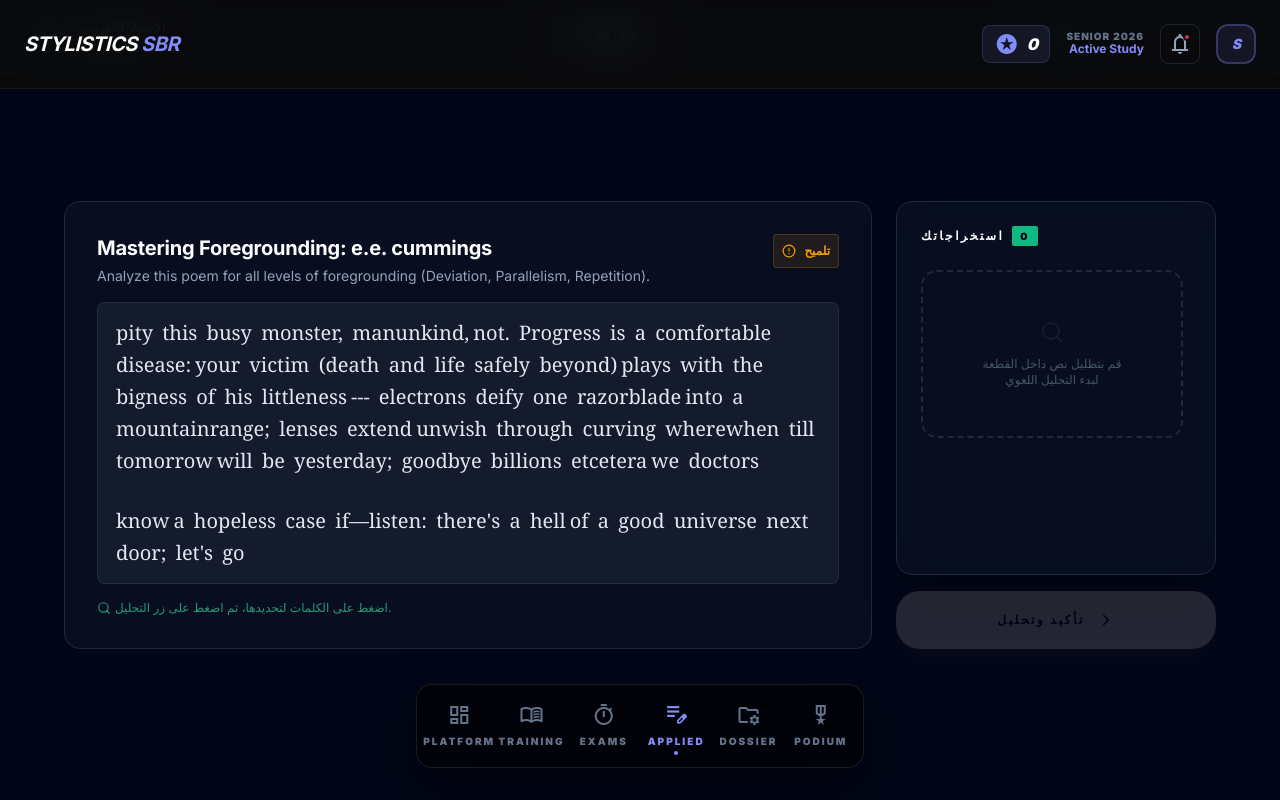
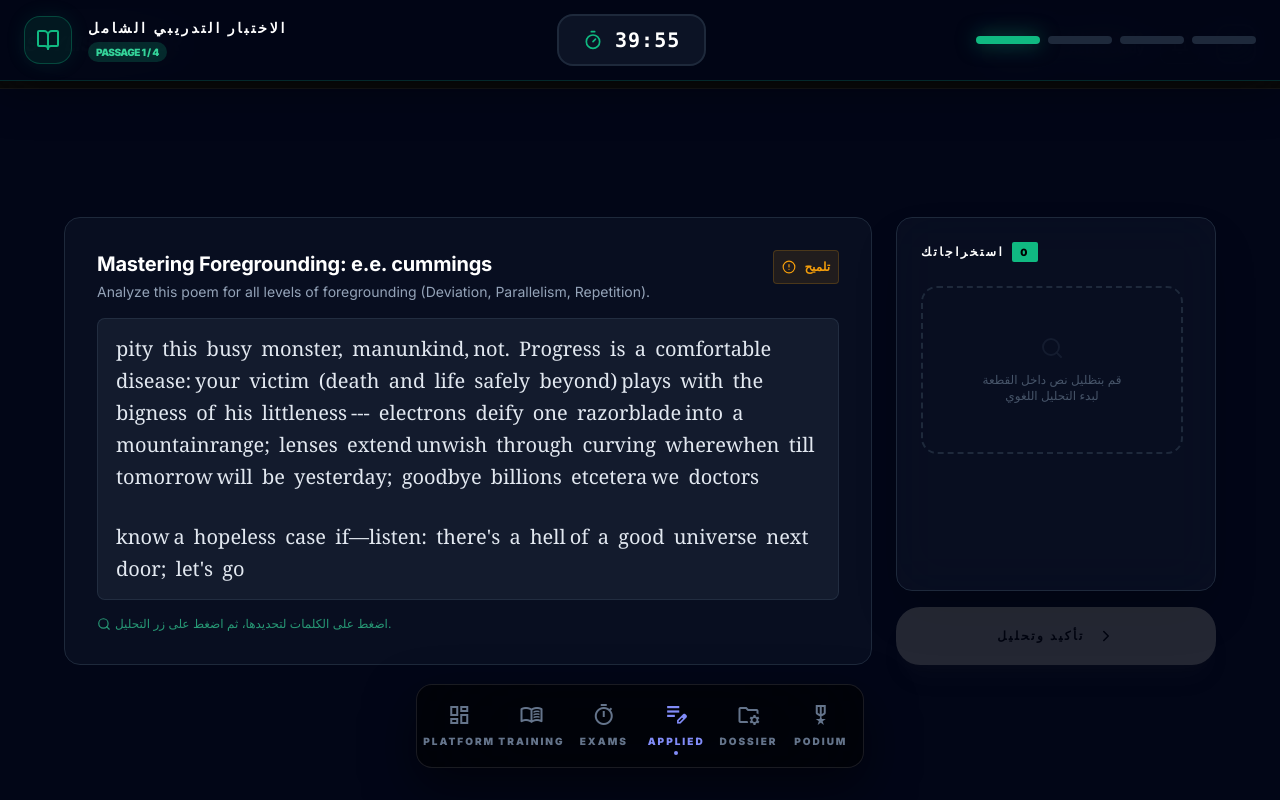
Before and after one commit to aposgda1-stack/SBR-Stylistics-platform, a Next.js app: page /mock-exam in a window 1280 px wide. Shown: the top 800 px of the page. Built offline with nearby package versions, Linux system fonts and the light colour scheme.

Commit message:
fix: force exam header over global navbar

```diff
--- a/app/mock-exam/page.js
+++ b/app/mock-exam/page.js
@@ -116,37 +116,40 @@ export default function MockExamPage() {
 
   return (
     <div className="min-h-screen bg-[#020617] text-slate-200">
-      <div className="fixed top-0 left-0 right-0 z-[100] bg-slate-950/90 backdrop-blur-md border-b border-slate-800 shadow-2xl">
-        <div className="max-w-7xl mx-auto px-6 py-4 flex items-center justify-between">
+      {/* FORCE COVER GLOBAL NAVBAR */}
+      <div className="fixed top-0 left-0 right-0 z-[9999] bg-slate-950/95 backdrop-blur-xl border-b border-emerald-500/20 shadow-[0_0_50px_rgba(0,0,0,0.5)]">
+        <div className="max-w-7xl mx-auto px-6 py-4 flex items-center justify-between h-20">
           <div className="flex items-center gap-4">
-            <div className="w-10 h-10 bg-emerald-500/10 rounded-xl flex items-center justify-center border border-emerald-500/20 shadow-inner">
-              <BookOpen className="text-emerald-500" size={20} />
+            <div className="w-12 h-12 bg-emerald-500/10 rounded-2xl flex items-center justify-center border border-emerald-500/30 shadow-[0_0_20px_rgba(16,185,129,0.1)]">
+              <BookOpen className="text-emerald-500" size={24} />
             </div>
             <div>
-              <h2 className="text-xs font-black text-white uppercase tracking-wider">الاختبار التدريبي</h2>
-              <p className="text-[10px] text-emerald-400 font-bold">القطعة {currentIndex + 1} من {examData.length}</p>
+              <h2 className="text-sm font-black text-white uppercase tracking-[0.2em]">الاختبار التدريبي الشامل</h2>
+              <div className="flex items-center gap-2 mt-1">
+                <span className="text-[10px] bg-emerald-500/20 text-emerald-400 px-2 py-0.5 rounded-full font-black tracking-tighter uppercase">Passage {currentIndex + 1} / {examData.length}</span>
+              </div>
             </div>
           </div>
 
-          <div className={`flex items-center gap-2 px-4 py-2 rounded-xl border-2 transition-all ${timeLeft < 300 ? 'bg-rose-500/10 border-rose-500 animate-pulse' : 'bg-slate-900 border-slate-700'}`}>
-             <Timer className={`text-slate-400 ${timeLeft < 300 ? 'text-rose-400' : ''}`} size={16} />
-             <span className={`text-sm font-black font-mono ${timeLeft < 300 ? 'text-rose-400' : 'text-white'}`}>
+          <div className={`flex items-center gap-3 px-6 py-2.5 rounded-2xl border-2 transition-all duration-500 ${timeLeft < 300 ? 'bg-rose-500/20 border-rose-500 shadow-[0_0_30px_rgba(244,63,94,0.2)]' : 'bg-slate-900/80 border-slate-800'}`}>
+             <Timer className={`${timeLeft < 300 ? 'text-rose-400 animate-pulse' : 'text-emerald-500'}`} size={20} />
+             <span className={`text-xl font-black font-mono tracking-wider ${timeLeft < 300 ? 'text-rose-400' : 'text-white'}`}>
                 {formatTime(timeLeft)}
              </span>
           </div>
 
-          <div className="hidden md:flex items-center gap-2">
+          <div className="hidden lg:flex items-center gap-2">
             {examData.map((_, i) => (
               <div
                 key={i}
-                className={`h-1.5 w-12 rounded-full transition-all duration-500 ${i === currentIndex ? 'bg-emerald-500 shadow-[0_0_10px_rgba(16,185,129,0.4)]' : i < currentIndex ? 'bg-emerald-800' : 'bg-slate-800'}`}
+                className={`h-2 w-16 rounded-full transition-all duration-700 ${i === currentIndex ? 'bg-emerald-500 shadow-[0_0_20px_rgba(16,185,129,0.5)]' : i < currentIndex ? 'bg-emerald-800/50' : 'bg-slate-800'}`}
               />
             ))}
           </div>
         </div>
       </div>
 
-      <main className="pt-28 pb-32 px-4 md:px-8">
+      <main className="pt-32 pb-40 px-4 md:px-8 relative z-10">
         <AnimatePresence mode="wait">
           <motion.div
             key={currentIndex}
```
